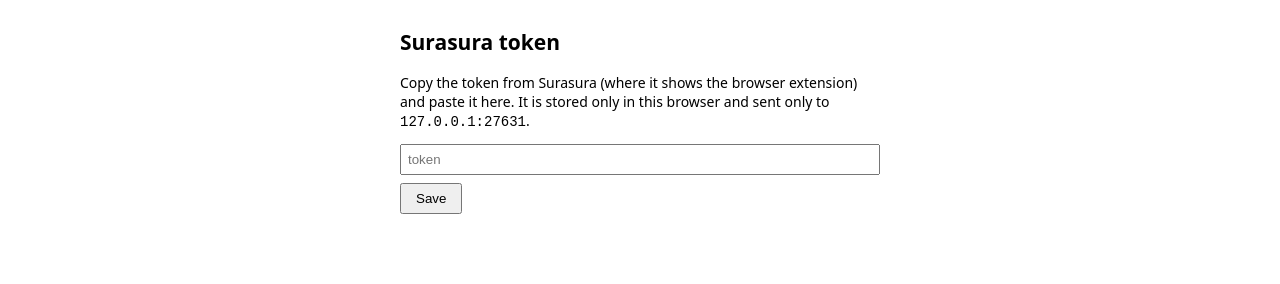
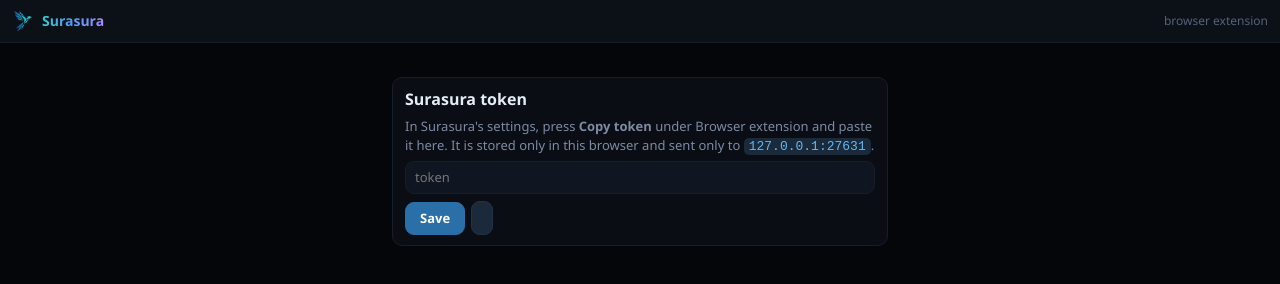
Before and after one commit to SonicSandbox/ukai, a browser extension: page options/options.html in a window 1280 px wide. Drawn offline with Linux system fonts and the light colour scheme.

Commit message:
Surasura's look: its night palette and its icon for the popup, options and toolbar
Co-Authored-By: Claude Opus 5.5 <noreply@anthropic.com>

```diff
--- a/options/options.html
+++ b/options/options.html
@@ -1,9 +1,17 @@
 <!doctype html>
 <meta charset="utf-8">
 <title>Surasura – settings</title>
-<style>body{font:14px system-ui;max-width:480px;margin:2em auto;padding:0 1em}input{width:100%;padding:6px;box-sizing:border-box}button{margin-top:8px;padding:6px 14px}</style>
+<link rel="icon" href="../icons/icon-32.png">
+<link rel="stylesheet" href="../ui/surasura.css">
+<style>.page{max-width:520px;margin:24px auto}</style>
+<div class="brand"><img src="../icons/icon-32.png" alt=""><b>Surasura</b><span>browser extension</span></div>
+<div class="page">
+<section>
 <h2>Surasura token</h2>
-<p>Copy the token from Surasura (where it shows the browser extension) and paste it here. It is stored only in this browser and sent only to <code>127.0.0.1:27631</code>.</p>
+<p class="muted">In Surasura's settings, press <b>Copy token</b> under Browser extension and paste it here. It is stored only in
+this browser and sent only to <code>127.0.0.1:27631</code>.</p>
 <input id="token" type="password" autocomplete="off" placeholder="token">
 <button id="save">Save</button> <span id="msg"></span>
+</section>
+</div>
 <script src="options.js"></script>
--- /dev/null
+++ b/ui/surasura.css
@@ -0,0 +1,54 @@
+/* Surasura's look (its night palette, app/theme.py): the popup and the options page share it. */
+:root {
+  --bg: #04060a; --surface: #0a0e14; --raised: #101621; --frame: #0c1017;
+  --line: #161e2a; --line-hi: #243044;
+  --ink: #e6ecf5; --ink-dim: #7d8aa2; --ink-faint: #56627a;
+  --accent: #62b6f2; --accent-deep: #2a6fa8; --accent-wash: #1a2a3a;
+  --ok: #7fcf9f; --warn: #e7bf72; --bad: #c02040; --bad-type: #f8f0e0;
+  --iris: linear-gradient(90deg, #36c9cf 0%, #4f9cf0 45%, #a98bff 100%);
+  color-scheme: dark;
+}
+* { box-sizing: border-box; }
+html, body { background: var(--bg); color: var(--ink); }
+body { font: 13px/1.45 "Segoe UI Variable Text", "Segoe UI", system-ui, sans-serif; margin: 0; }
+
+.brand { display: flex; align-items: center; gap: 8px; padding: 10px 12px; background: var(--frame);
+  border-bottom: 1px solid var(--line); }
+.brand img { width: 22px; height: 22px; }
+.brand b { font-size: 14px; font-weight: 600; background: var(--iris); -webkit-background-clip: text;
+  background-clip: text; color: transparent; }
+.brand span { color: var(--ink-faint); font-size: 12px; margin-left: auto; }
+
+.page { padding: 10px 12px 12px; }
+section, #mining, #yt { background: var(--surface); border: 1px solid var(--line); border-radius: 10px;
+  padding: 10px 12px; margin: 0 0 10px; }
+h2, h3 { margin: 0 0 6px; font-weight: 600; color: var(--ink); }
+h2 { font-size: 16px; } h3 { font-size: 13px; }
+p { margin: 4px 0; }
+
+label { display: block; margin: 6px 0; color: var(--ink-dim); font-size: 12px; }
+input, select { display: block; width: 100%; margin-top: 3px; padding: 6px 9px; font: inherit; color: var(--ink);
+  background: var(--raised); border: 1px solid var(--line); border-radius: 9px; outline: none; }
+input:hover, select:hover { border-color: var(--line-hi); }
+input:focus, select:focus { border-color: var(--accent); }
+.row { display: flex; gap: 8px; } .row label { flex: 1; }
+
+button { font: inherit; font-weight: 600; margin: 8px 6px 0 0; padding: 6px 14px; border-radius: 9px; cursor: pointer;
+  color: var(--ink); background: var(--raised); border: 1px solid var(--line-hi); }
+button:hover { border-color: var(--accent); }
+button:first-of-type, button.primary { background: var(--accent-deep); border-color: var(--accent-deep); color: #fff; }
+button:first-of-type:hover, button.primary:hover { background: #3380bd; }
+button:disabled { opacity: .5; cursor: default; }
+
+a { color: var(--accent); text-decoration: none; } a:hover { text-decoration: underline; }
+code { color: var(--accent); background: var(--accent-wash); padding: 1px 5px; border-radius: 5px; }
+hr { border: 0; border-top: 1px solid var(--line); margin: 12px 0; }
+img, audio { max-width: 100%; }
+
+#msg { margin-top: 8px; padding: 7px 10px; border-radius: 9px; white-space: pre-wrap; background: var(--accent-wash);
+  border: 1px solid var(--line-hi); }
+.ok { color: var(--ok); } #msg.ok, p.ok { background: #10241a; border: 1px solid #1d3a2a; padding: 7px 10px; border-radius: 9px; }
+.bad { color: var(--bad-type); } #msg.bad, p.bad { background: #3a0f1a; border: 1px solid var(--bad); padding: 7px 10px;
+  border-radius: 9px; }
+.muted { color: var(--ink-dim); }
+details > summary { color: var(--ink-faint); cursor: pointer; font-size: 12px; }
```
Also changed, not shown: popup/popup.html (+14 -17 lines), icons/icon-128.png (added), icons/icon-16.png (added), icons/icon-32.png (added), icons/icon-48.png (added), manifest.json.
